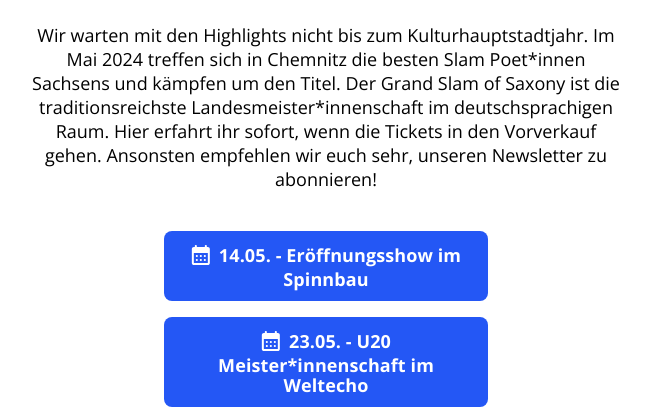
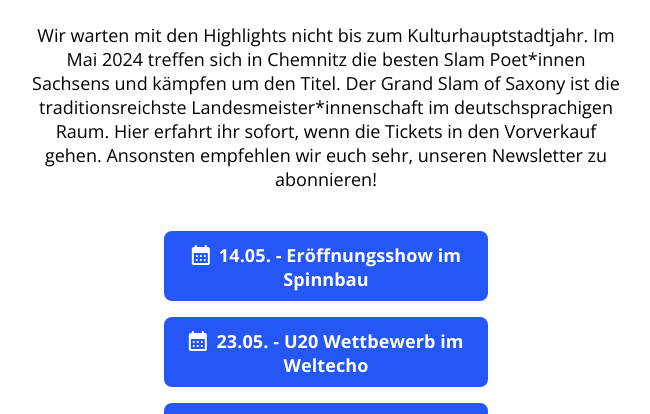
Before and after one commit to ungeschneuer/slm24, a plain HTML site: page docs/index.html in a window 1280 px wide. Shown: the part 380-794 px from the top of the page, without its empty margins (314-964 px from the left). Drawn offline with Linux system fonts and the light colour scheme.

Commit message:
index.html aktualisieren

```diff
--- a/docs/index.html
+++ b/docs/index.html
@@ -55,7 +55,7 @@
 
 
         <a class="button button-default" href="https://tickets.theater-chemnitz.de/SelectSeats?ret=2&e=13507" target="_blank" rel="noopener" role="button"><img class="icon" aria-hidden="true" src="images/icons/generic-calendar.svg" alt="Calendar Icon">14.05. - Eröffnungsshow im Spinnbau</a><br>
-        <a class="button button-default" href="https://www.tixforgigs.com/Event/55713" target="_blank" rel="noopener" role="button"><img class="icon" aria-hidden="true" src="images/icons/generic-calendar.svg" alt="Calendar Icon">23.05. - U20 Meister*innenschaft im Weltecho</a><br>        <!-- Generic Calendar -->
+        <a class="button button-default" href="https://www.tixforgigs.com/Event/55713" target="_blank" rel="noopener" role="button"><img class="icon" aria-hidden="true" src="images/icons/generic-calendar.svg" alt="Calendar Icon">23.05. - U20 Wettbewerb im Weltecho</a><br>        <!-- Generic Calendar -->
         <a class="button button-default" href="https://www.tixforgigs.com/Event/55714"  target="_blank" rel="noopener" role="button"><img class="icon" aria-hidden="true" src="images/icons/generic-calendar.svg" alt="Calendar Icon">24.05. - Vorrunde I im Weltecho</a><br>        <!-- Generic Calendar -->
         <a class="button button-default" href="https://www.tixforgigs.com/Event/55715"  target="_blank" rel="noopener" role="button"><img class="icon" aria-hidden="true" src="images/icons/generic-calendar.svg" alt="Calendar Icon">24.05. - Vorrunde II im Weltecho</a><br>
         <a class="button button-default" href="https://booking.cinetixx.de/frontend/index.html?cinemaId=1705925050&showId=2981337731&bgswitch=false&resize=false" target="_blank" rel="noopener" role="button"><img class="icon" aria-hidden="true" src="images/icons/generic-calendar.svg" alt="Calendar Icon">25.05. - Finale im Metropol Chemnitz</a><br>
```
